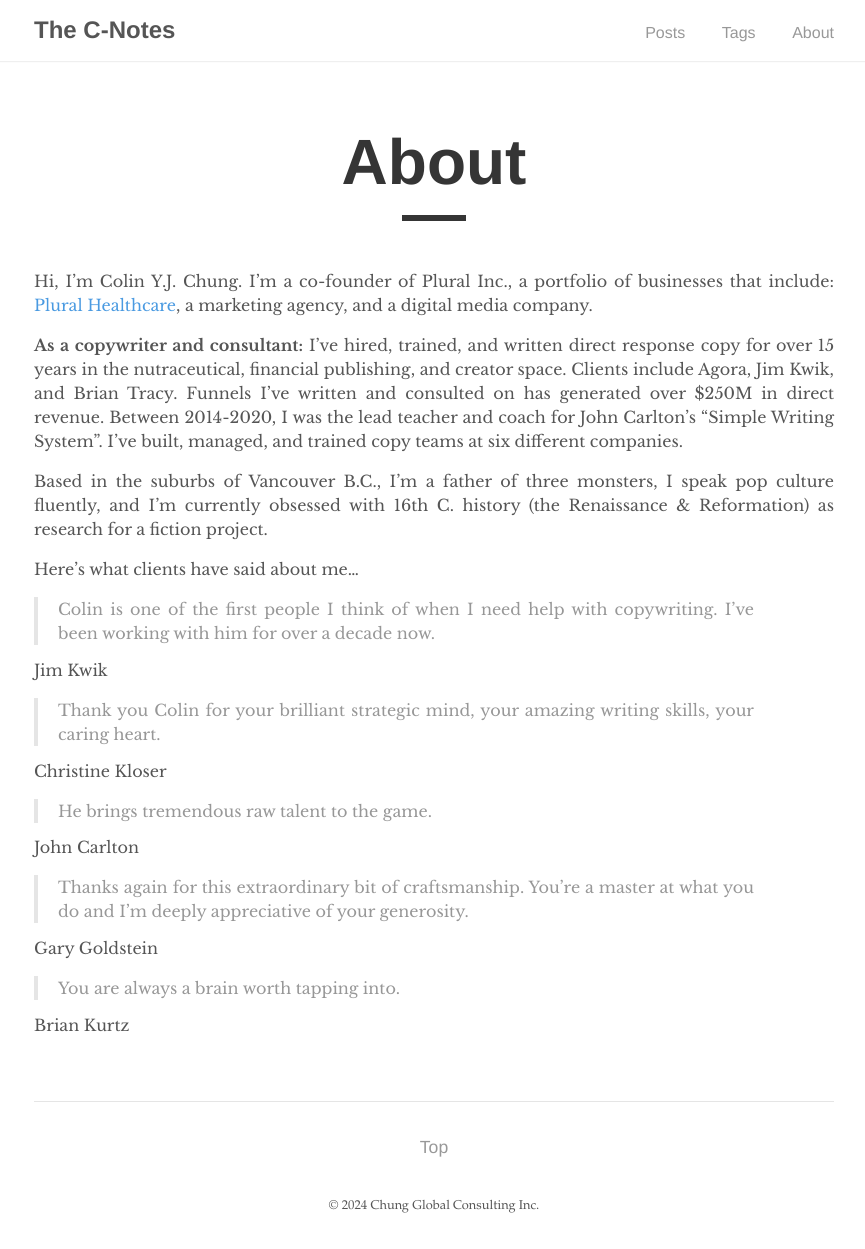
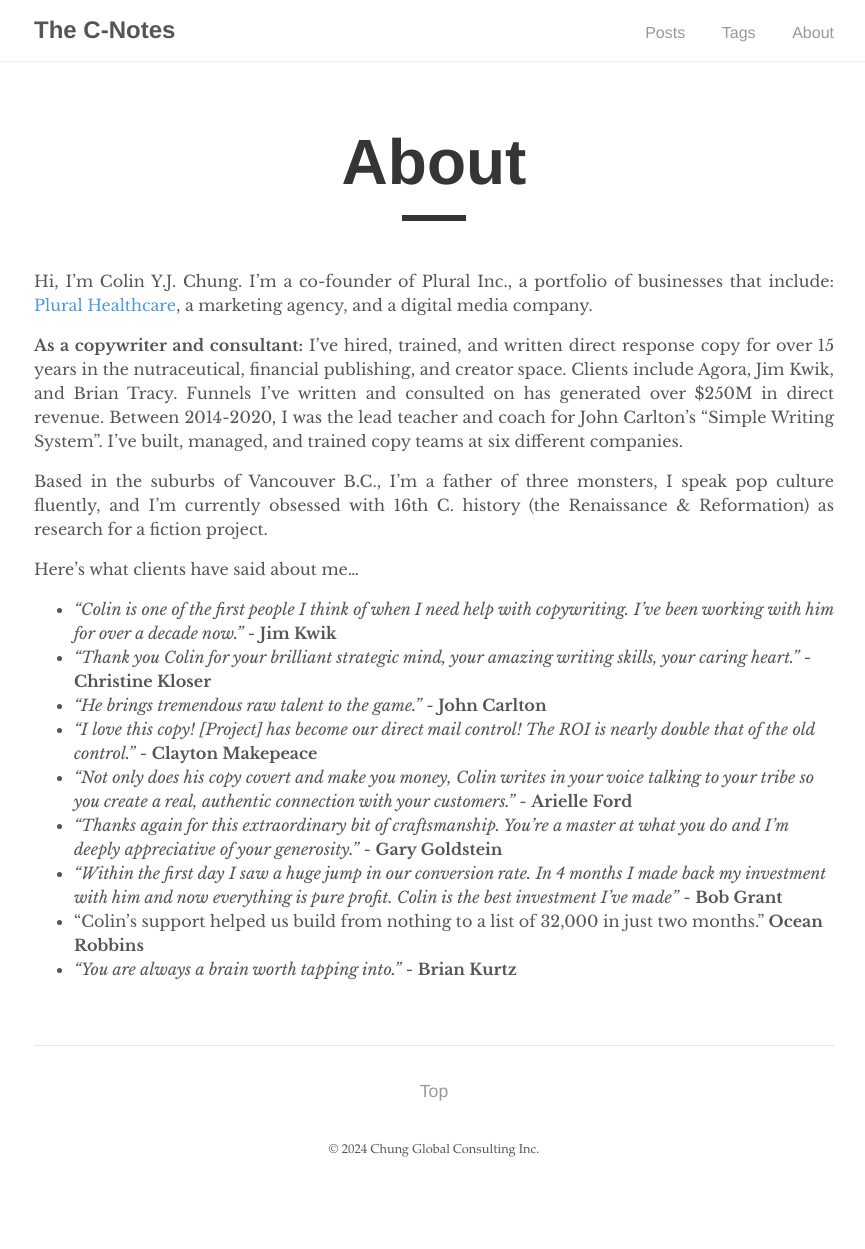
Before and after one commit to colinyjchung/cnotes, a Jekyll site: the page built from _pages/about.md, in a window 1280 px wide. Shown: the whole page, without its empty margins (206-1071 px from the left). Built offline with Jekyll 4.4.1, drawn with Linux system fonts in a browser that asks for light colours; after the commit the page ends 1193 px from its top, so only the background shows below that.

Commit message:
Update about.md

```diff
--- a/_pages/about.md
+++ b/_pages/about.md
@@ -12,22 +12,13 @@ Based in the suburbs of Vancouver B.C., I'm a father of three monsters, I speak
 
 Here's what clients have said about me...
 
-> Colin is one of the first people I think of when I need help with copywriting. I've been working with him for over a decade now.
-
-Jim Kwik
-
-> Thank you Colin for your brilliant strategic mind, your amazing writing skills, your caring heart.
-
-Christine Kloser
-
-> He brings tremendous raw talent to the game.
-
-John Carlton
-
-> Thanks again for this extraordinary bit of craftsmanship. You're a master at what you do and I'm deeply appreciative of your generosity.
-
-Gary Goldstein
-
-> You are always a brain worth tapping into.
-
-Brian Kurtz
+* _"Colin is one of the first people I think of when I need help with copywriting. I've been working with him for over a decade now."_ - **Jim Kwik**
+* _"Thank you Colin for your brilliant strategic mind, your amazing writing skills, your caring heart."_ - **Christine Kloser**
+* _"He brings tremendous raw talent to the game."_ - **John Carlton**
+* _"I love this copy! [Project] has become our direct mail control! The ROI is nearly double that of the old control."_ - **Clayton Makepeace**
+* _"Not only does his copy covert and make you money, Colin writes in your voice talking to your tribe so you create a real, authentic connection with your customers."_ - **Arielle Ford**
+* _"Thanks again for this extraordinary bit of craftsmanship. You're a master at what you do and I'm deeply appreciative of your generosity."_ - **Gary Goldstein**
+* _"Within the first day I saw a huge jump in our conversion rate. In 4 months I made back my investment with him and now everything is pure profit. Colin is the best investment I’ve made"_ - **Bob Grant**
+* "Colin’s support helped us build from nothing to a list of 32,000 in just two months."
+**Ocean Robbins**
+* _"You are always a brain worth tapping into."_ - **Brian Kurtz**
```
